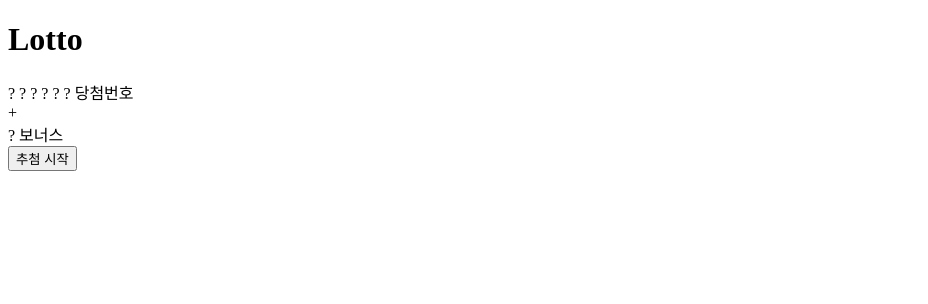
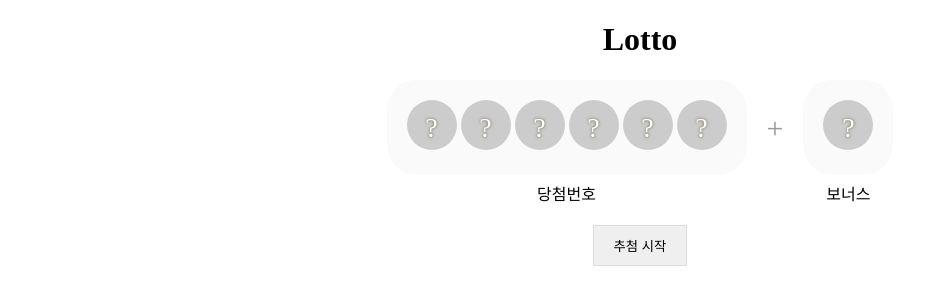
Before and after one commit to kimhy94128/Lotto, a plain HTML site: page index.html in a window 1280 px wide. Shown: the whole page, without its empty margins (0-928 px from the left). Drawn offline with Linux system fonts and the light colour scheme.

Commit message:
css 추가

```diff
--- a/index.html
+++ b/index.html
@@ -4,6 +4,7 @@
   <meta charset="UTF-8">
   <meta name="viewport" content="width=device-width, initial-scale=1.0">
   <title>Lotto</title>
+  <link rel="stylesheet" href="style.css">
 </head>
 <body>
   <h1>Lotto</h1>
--- a/style.css
+++ b/style.css
@@ -0,0 +1,27 @@
+body { text-align: center; }
+.wrap { display: flex; justify-content: center; margin-bottom: 50px; }
+.win_num, .bonus { position: relative; }
+.desc {
+  position: absolute; bottom: -30px; left: 50%; transform: translate(-50%, 0);
+}
+.bg {
+  padding: 20px;
+  background-color: #fafafa;
+  border-radius: 30px;
+}
+.ball {
+  display: inline-block;
+  width: 50px; height: 50px;
+  font-size: 28px; line-height: 55px;
+  text-align: center; border-radius: 100%;
+  color: #fff; text-shadow: 0px 0px 3px rgba(73, 57, 0, .8);
+  background-color: #ccc;
+  }
+.ball1 { background-color: #fbc400; }
+.ball2 { background-color: #69c8f2; }
+.ball3 { background-color: #ff7272; }
+.ball4 { background-color: #aaa; }
+.ball5 { background-color: #b0d840; }
+.plus { font-size: 30px; line-height: 55px; padding: 20px; color: #999; }
+.btn_start { padding: 10px 20px; border: 1px solid #ddd; cursor: pointer; }
+button:focus { outline: none; }
```
